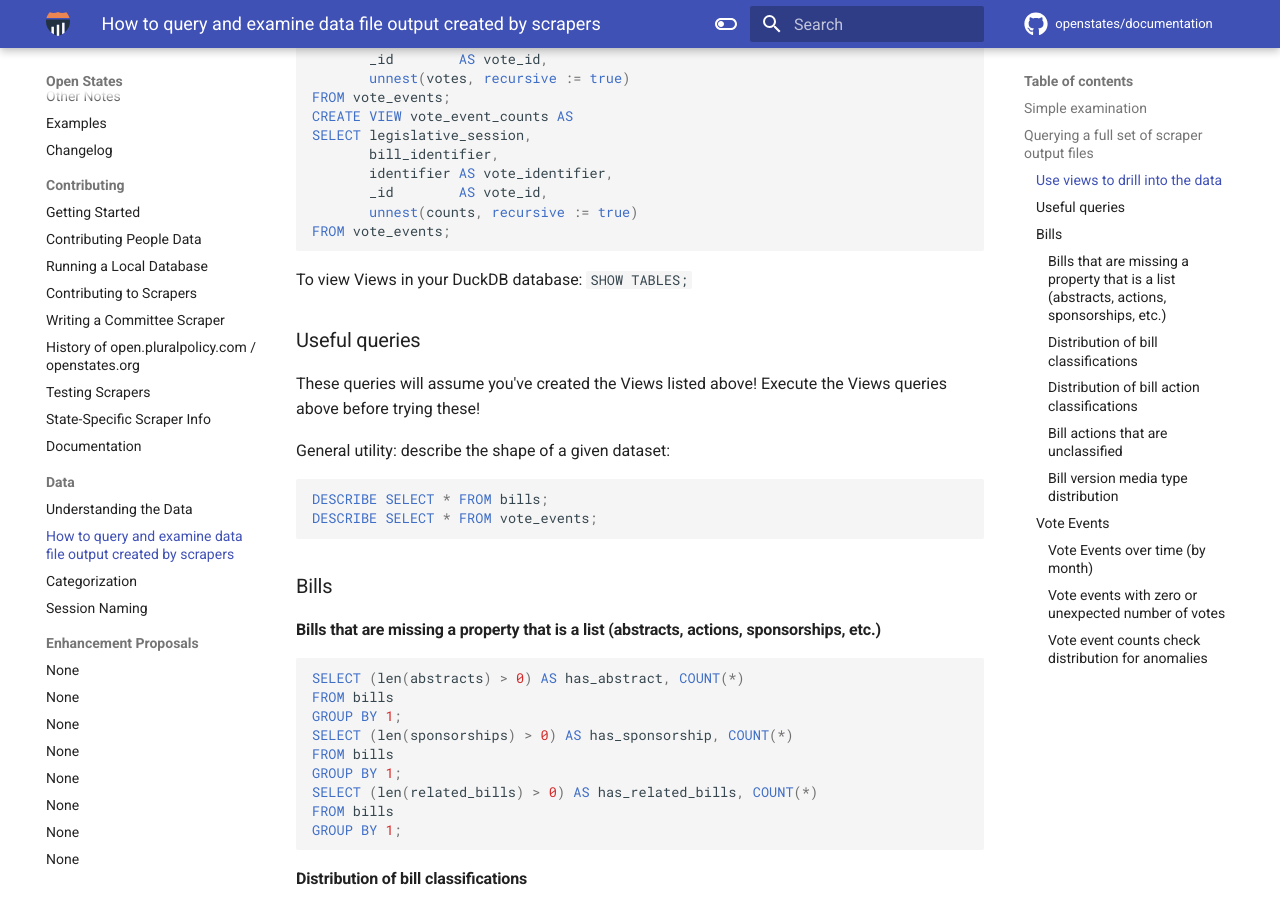
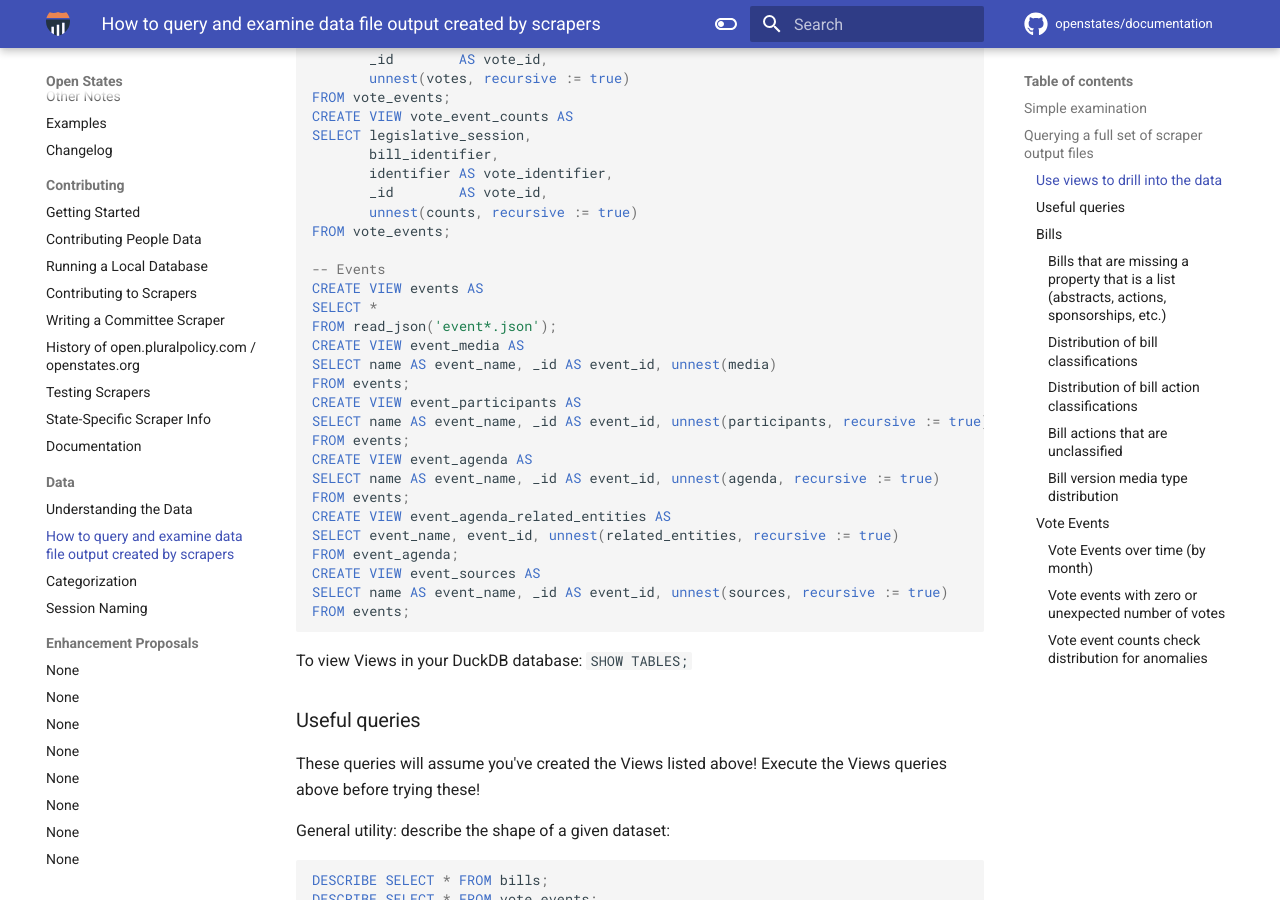
Before and after one commit to openstates/documentation, an MkDocs documentation site: the page built from docs/data/query-scraper-output-data.md, in a window 1280 px wide and 900 px high, scrolled down 2777 px. Built offline with MkDocs 1.6.1 and Material for MkDocs 9.7.7, drawn with Linux system fonts in a browser that asks for light colours; comment, search, counter and statistics services are not loaded.

Commit message:
DuckDB: add views for Events

````diff
--- a/docs/data/query-scraper-output-data.md
+++ b/docs/data/query-scraper-output-data.md
@@ -130,6 +130,26 @@ SELECT legislative_session,
        _id        AS vote_id,
        unnest(counts, recursive := true)
 FROM vote_events;
+
+-- Events
+CREATE VIEW events AS
+SELECT *
+FROM read_json('event*.json');
+CREATE VIEW event_media AS
+SELECT name AS event_name, _id AS event_id, unnest(media)
+FROM events;
+CREATE VIEW event_participants AS
+SELECT name AS event_name, _id AS event_id, unnest(participants, recursive := true)
+FROM events;
+CREATE VIEW event_agenda AS
+SELECT name AS event_name, _id AS event_id, unnest(agenda, recursive := true)
+FROM events;
+CREATE VIEW event_agenda_related_entities AS
+SELECT event_name, event_id, unnest(related_entities, recursive := true)
+FROM event_agenda;
+CREATE VIEW event_sources AS
+SELECT name AS event_name, _id AS event_id, unnest(sources, recursive := true)
+FROM events;
 ```
 
 To view Views in your DuckDB database: `SHOW TABLES;`
````
